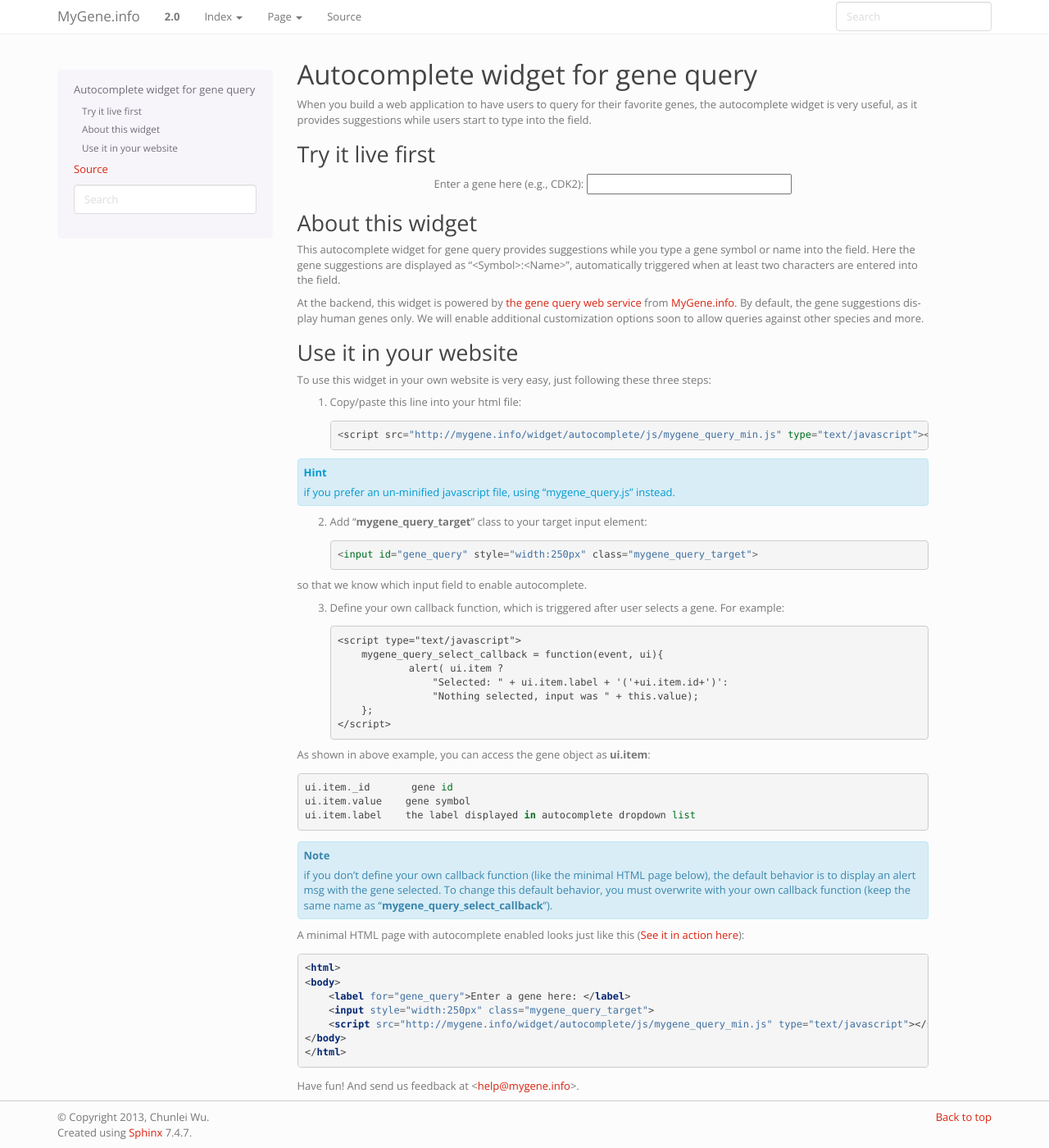
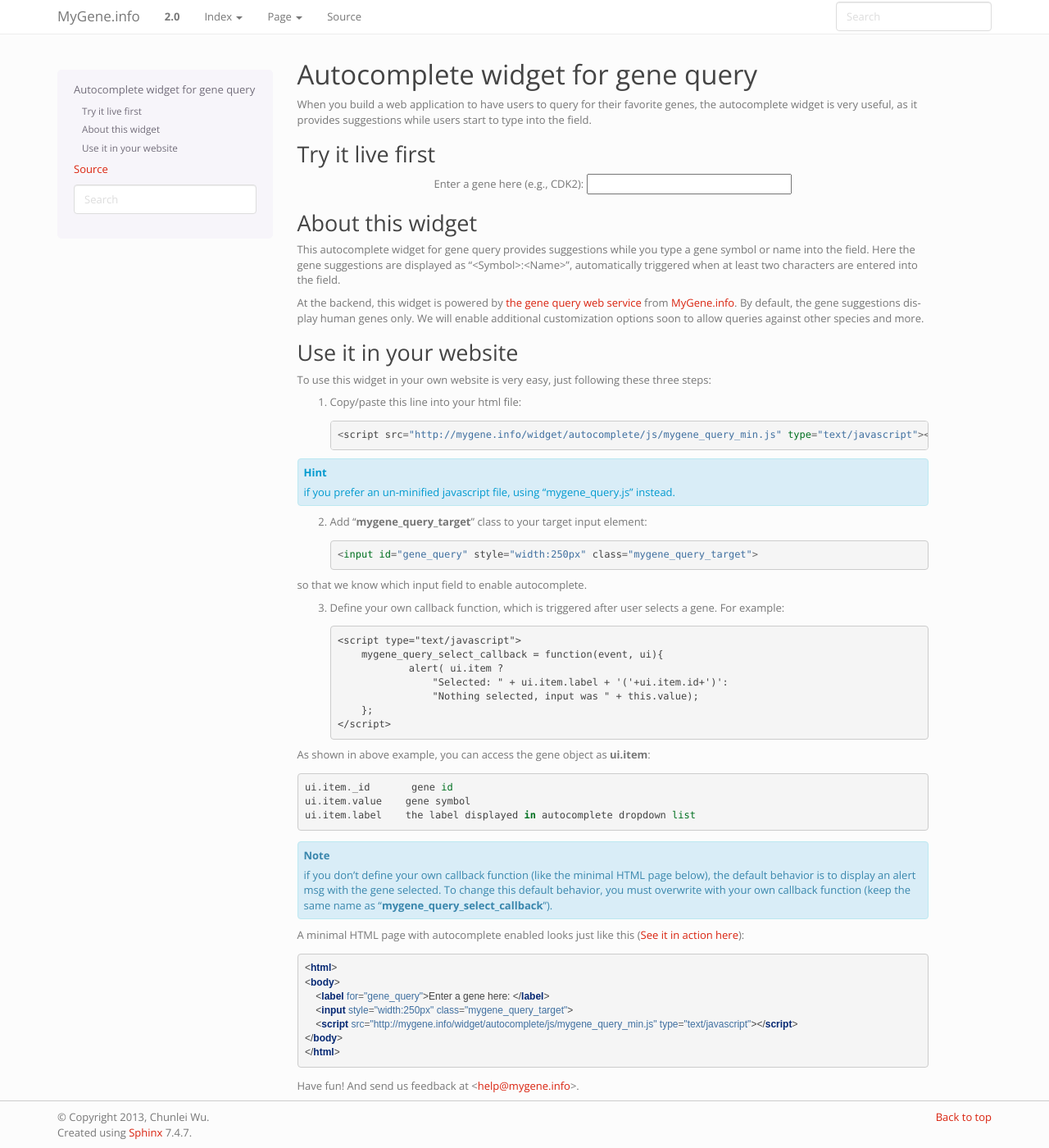
Before and after one commit to biothings/mygene.info, a Sphinx documentation site: the page built from docs/doc/autocomplete.rst, in a window 1280 px wide and 1400 px high, scrolled down 5 px. Shown: the whole window at 82% size. Built offline with Sphinx 7.4.7, drawn with Linux system fonts in a browser that asks for light colours; some web fonts are replaced; a script that is not in the unit is left out.

Commit message:
html and json code blocks now use the same font as python code blocks.

```diff
--- a/docs/_static/mgdocs-styles.css
+++ b/docs/_static/mgdocs-styles.css
@@ -22,8 +22,15 @@
     border-color: #bce8f1;
 }
 
+.highlight-python pre,
+.highlight-html pre,
+.highlight-json pre {
+    font-family: 'Droid Sans Mono', sans-serif;
+}
+
+
 .highlight-python pre {
-    font-family: 'Droid Sans Mono', sans-serif;
+    /*font-family: 'Droid Sans Mono', sans-serif;*/
     background-color: #FAFDBA;
     border-color: #D8DB8C;
 }
```
